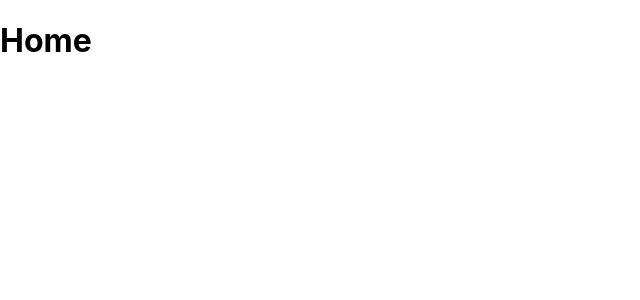
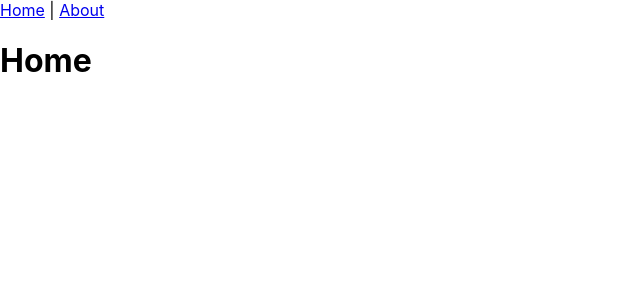
Before and after one commit to Jcummings81/ReactRouter, a React (Create React App) app in the folder client/: page / in a window 1280 px wide. Shown: the top 300 px of the page, without its empty margins (0-640 px from the left). Built offline with nearby package versions, Linux system fonts and the light colour scheme.

Commit message:
added navbar

```diff
--- a/client/src/App.js
+++ b/client/src/App.js
@@ -3,14 +3,17 @@
 import Home from './components/Home'
 import About from './components/About'
 import NoMatch from './components/NoMatch'
-
+import NavBar from './components/NavBar'
 
 const App = () => (
+  <>
+  <NavBar/>
   <Switch>
       <Route exact path="/" component={Home} />
       <Route exact path="/about" component={About} />
       <Route component={NoMatch} />
   </Switch>
+  </>
 )
 
 export default App
--- /dev/null
+++ b/client/src/components/NavBar.js
@@ -0,0 +1,12 @@
+import React from 'react'
+import { Link } from 'react-router-dom'
+
+const NavBar = () => (
+<nav>
+    <Link to="/">Home</Link>
+    {' | '}
+    <Link to="/about">About</Link>
+</nav>
+)
+
+export default NavBar
```
